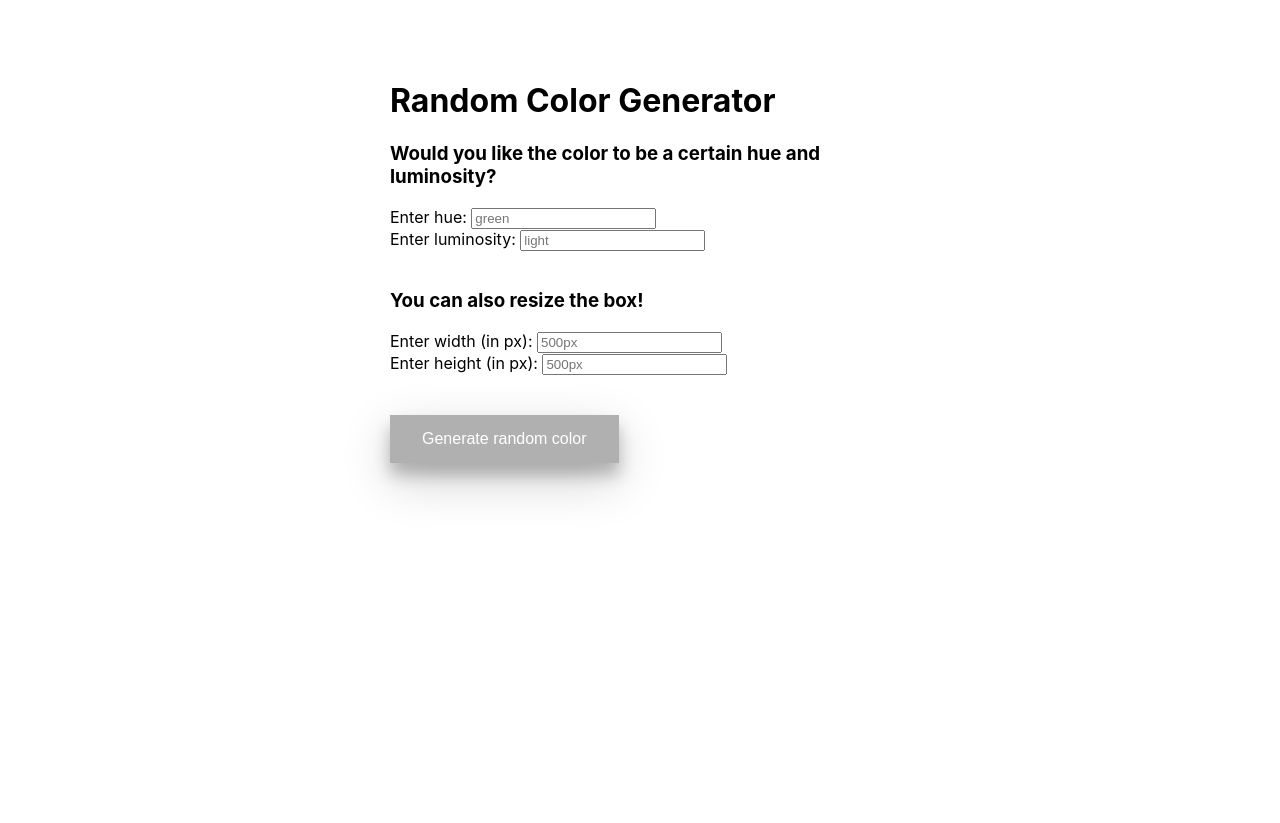
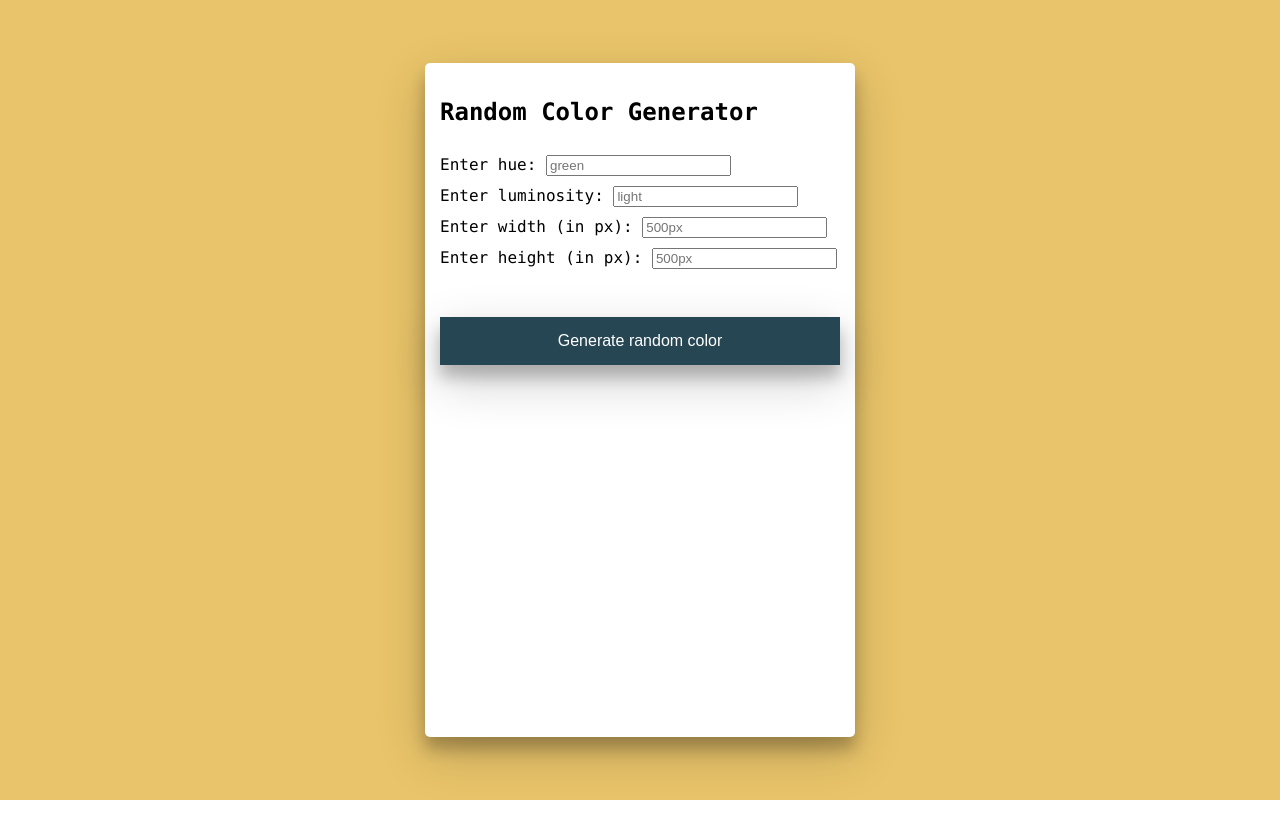
Before and after one commit to inespart/random-color-generator-react-app, a React (Create React App) app: page / in a window 1280 px wide. After the commit the page ends 800 px from the top, so only its background shows below. Built offline with nearby package versions, Linux system fonts and the light colour scheme.

Commit message:
Add flexbox and colors to styling

```diff
--- a/src/App.js
+++ b/src/App.js
@@ -6,13 +6,27 @@
 
 // CSS-in-JS
 const frame = css`
-  position: absolute;
-  top: 20%;
-  left: 50%;
-  width: 500px;
-  height: 600px;
-  margin-top: -100px;
-  margin-left: -250px;
+  background: #e9c46a;
+  width: 100%;
+  min-height: 100vh;
+  display: flex;
+  align-items: center;
+  justify-content: center;
+  font-family: 'Lucida Console', Courier, monospace;
+`;
+
+const section = css`
+  background: white;
+  box-shadow: 0 12px 16px 0 rgba(0, 0, 0, 0.24),
+    0 17px 50px 0 rgba(0, 0, 0, 0.19);
+  padding: 15px;
+  border-radius: 5px;
+  display: flex;
+  flex-direction: column;
+`;
+
+const inputArea = css`
+  margin: 10px 0;
 `;
 
 const center = css`
@@ -50,14 +64,15 @@
     background-color: ${randomColor};
     width: ${width > 0 && width < 1000 ? width : 400}px;
     height: ${height > 0 && height < 1000 ? height : 300}px;
+    align-self: center;
   `;
 
   return (
     <div css={frame}>
+      <section css={section}>
         <h1>Random Color Generator</h1>
-
-      <h3>Would you like the color to be a certain hue and luminosity?</h3>
         <div>
+          <div css={inputArea}>
             <Input
               htmlFor="hue"
               text="hue"
@@ -69,7 +84,7 @@
             />
           </div>
 
-      <div>
+          <div css={inputArea}>
             <Input
               htmlFor="luminosity"
               text="luminosity"
@@ -80,10 +95,8 @@
               onChange={onChangeLuminosity}
             />
           </div>
-      <br />
 
-      <h3>You can also resize the box!</h3>
-      <div>
+          <div css={inputArea}>
             <Input
               htmlFor="width"
               text="width (in px)"
@@ -94,7 +107,8 @@
               onChange={onChangeWidth}
             />
           </div>
-      <div>
+
+          <div css={inputArea}>
             <Input
               htmlFor="height"
               text="height (in px)"
@@ -104,6 +118,7 @@
               value={height}
               onChange={onChangeHeight}
             />
+          </div>
         </div>
         <br />
         <br />
@@ -118,6 +133,7 @@
         <br />
         <br />
         <div css={colorBox}>{str}</div>
+      </section>
     </div>
   );
 }
--- a/src/Button.js
+++ b/src/Button.js
@@ -4,13 +4,15 @@
 
 // CSS-in-JS
 const button = css`
-  background-color: #b0b0b0;
+  background-color: #264653;
   border: none;
   color: white;
   padding: 15px 32px;
   text-align: center;
-  text-decoration: none;
-  display: inline-block;
+  width: 400px;
+  align-self: center;
+  /* text-decoration: none; */
+  /* display: inline-block; */
   font-size: 16px;
   box-shadow: 0 12px 16px 0 rgba(0, 0, 0, 0.24),
     0 17px 50px 0 rgba(0, 0, 0, 0.19);
```
Lines whose indentation alone changed are shown as unchanged.
